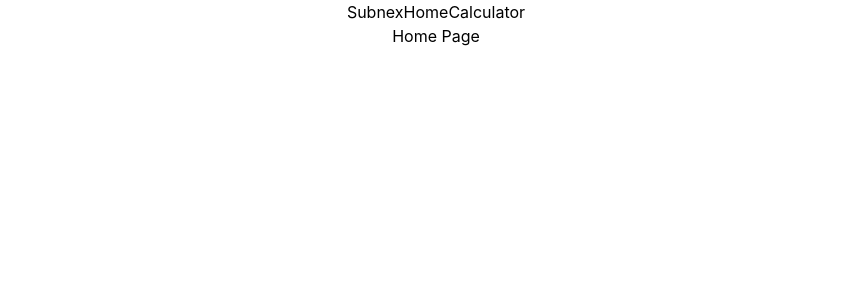
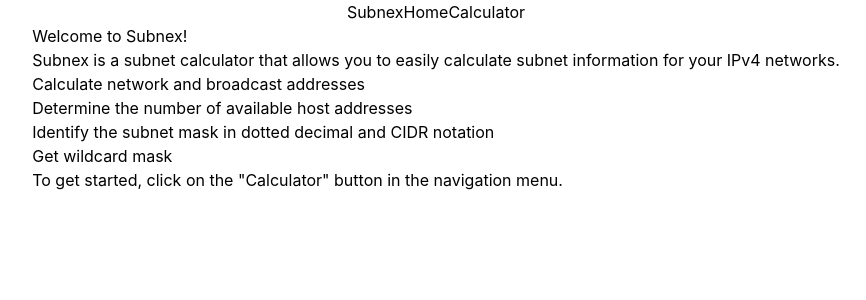
Before and after one commit to W0lffe/SubnetCalculator, a React (Vite) app: page / in a window 1280 px wide. Shown: the top 300 px of the page, without its empty margins (204-1070 px from the left). Built offline with nearby package versions, Linux system fonts and the light colour scheme.

Commit message:
Added home page

```diff
--- a/src/App.tsx
+++ b/src/App.tsx
@@ -1,6 +1,7 @@
 import { Route, Routes } from 'react-router-dom';
 import Header from './components/Header/Header';
 import Calculator from './pages/Calculator';
+import Home from './pages/Home';
 
 export default function App() {
 
@@ -8,7 +9,7 @@
     <>
       <Header />
       <Routes>
-        <Route path="/" element={<div>Home Page</div>} />
+        <Route path="/" element={<Home />} />
         <Route path="/calc" element={<Calculator />} />
       </Routes>
     </>
--- /dev/null
+++ b/src/pages/Home.tsx
@@ -0,0 +1,17 @@
+
+export default function Home(){
+
+    return(
+        <div>
+            <h2>Welcome to Subnex!</h2>
+            <p>Subnex is a subnet calculator that allows you to easily calculate subnet information for your IPv4 networks.</p>
+            <ul>
+                <li>Calculate network and broadcast addresses</li>
+                <li>Determine the number of available host addresses</li>
+                <li>Identify the subnet mask in dotted decimal and CIDR notation</li>
+                <li>Get wildcard mask</li>
+            </ul>
+            <p>To get started, click on the "Calculator" button in the navigation menu.</p>
+        </div>
+    )
+}
```
